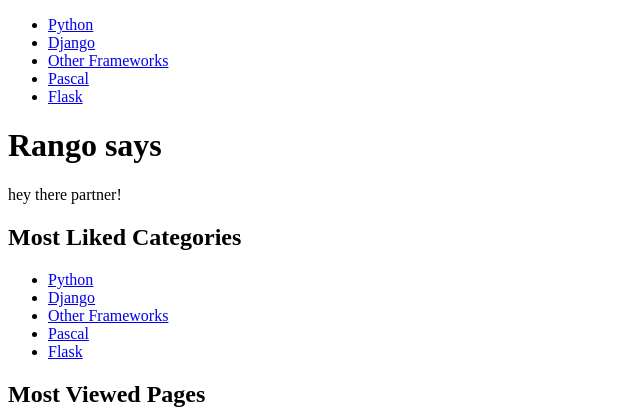
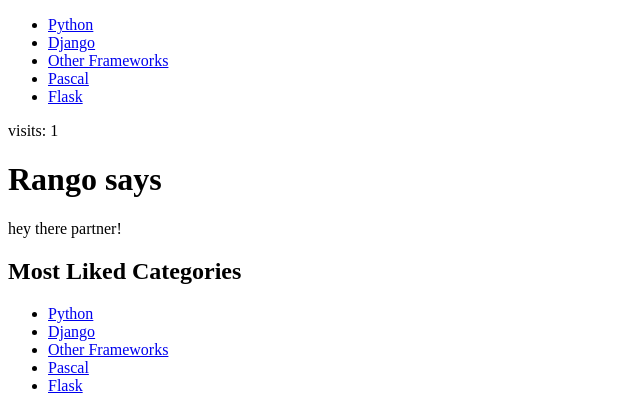
Before and after one commit to mariobischoff/tango_with_django, a Django app: page /rango/ in a window 1280 px wide. Shown: the top 416 px of the page, without its empty margins (0-640 px from the left). Run offline with Django 3.2, Linux system fonts and the light colour scheme; data comes from the database, SQL or seed files in the repository; both versions use the stored data as it was after the commit.

Commit message:
visit count

```diff
--- a/rango/views.py
+++ b/rango/views.py
@@ -1,3 +1,4 @@
+from datetime import datetime
 from django.contrib.auth.decorators import login_required
 from django.shortcuts import render
 from django.contrib.auth import authenticate, login, logout
@@ -7,11 +8,36 @@ from .models import Category, Page
 from .form import CategoryForm, PageForm, UserForm, UserProfileForm
 
 
+def get_server_side_cookie(request, cookie, default_val=None):
+    val = request.session.get(cookie)
+    if not val:
+        val = default_val
+    return val
+
+
+def visitor_cookie_handler(request):
+    visits = int(get_server_side_cookie(request, 'visits', '1'))
+    last_visit_cookie = get_server_side_cookie(request,
+                                               'last_visit',
+                                               str(datetime.now()))
+    last_visit_time = datetime.strptime(last_visit_cookie[:-7],
+                                        '%Y-%m-%d %H:%M:%S')
+    if (datetime.now() - last_visit_time).days > 0:
+        visits += 1
+        request.session['last_visit'] = str(datetime.now())
+    else:
+        request.session['last_visit'] = last_visit_cookie
+    request.session['visits'] = visits
+
+
 def index(request):
     category_list = Category.objects.order_by('-likes')[:5]
     page_list = Page.objects.order_by('-views')[:5]
     context_dict = {'categories': category_list, 'pages': page_list}
-    return render(request, 'rango/index.html', context=context_dict)
+    visitor_cookie_handler(request)
+    context_dict['visits'] = request.session['visits']
+    response = render(request, 'rango/index.html', context_dict)
+    return response
 
 
 def register(request):
@@ -63,6 +89,7 @@ def user_login(request):
 def user_logout(request):
     logout(request)
     return HttpResponseRedirect(reverse('index'))
+
 
 @login_required
 def restricted(request):
--- a/templates/rango/index.html
+++ b/templates/rango/index.html
@@ -8,6 +8,8 @@
 
 {% block body_block %}
     <div>
+        <p>visits: {{ visits }}</p>
+
         <h1>Rango says</h1>
         {% if user.is_authenticated %}
             howdy {{ user.username }}
```
Also changed, not shown: db.sqlite3.
